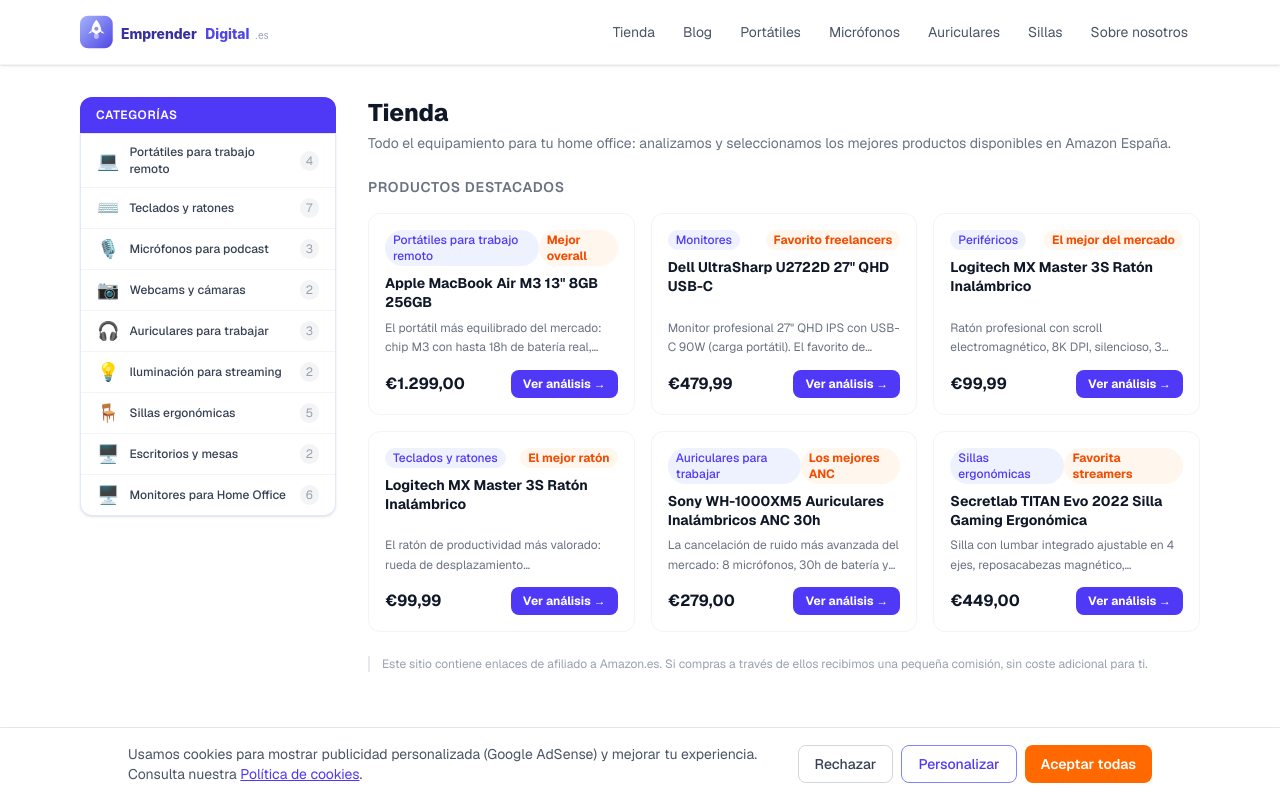
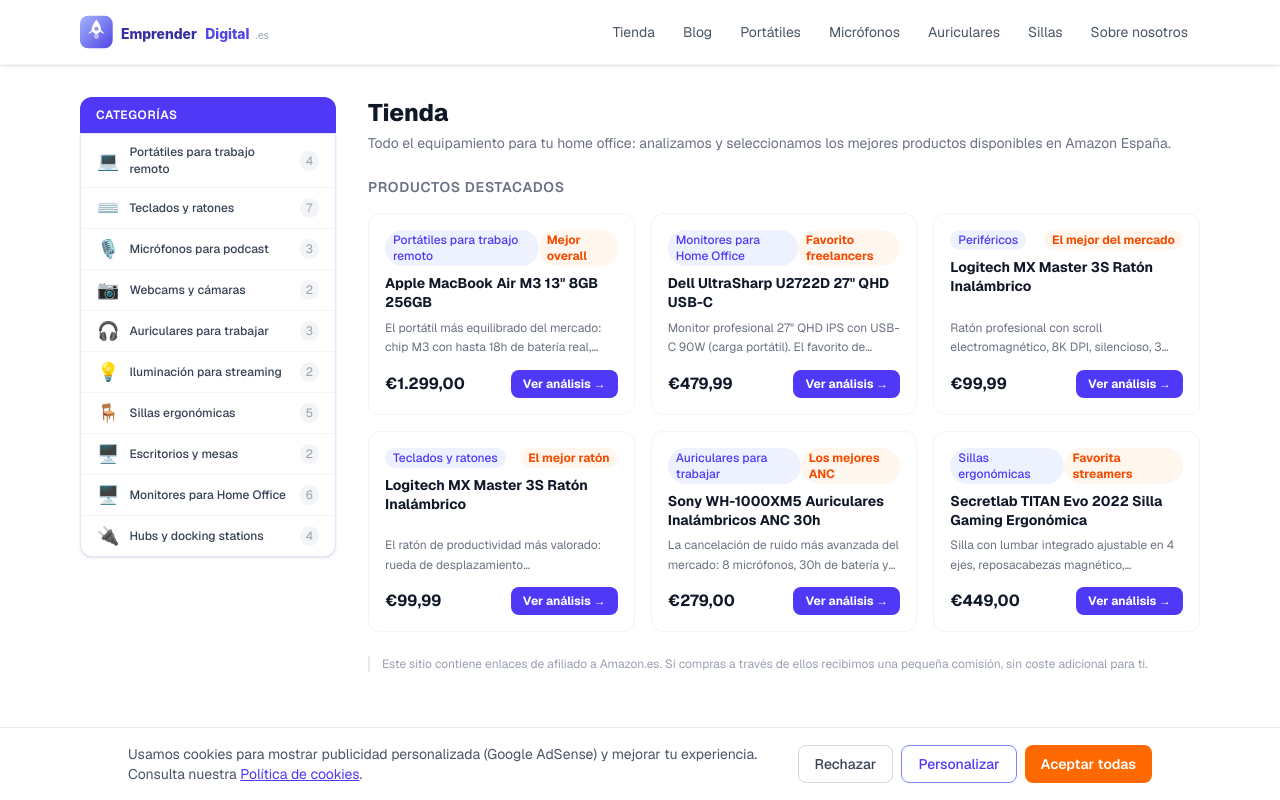
Before and after one commit to mktweb360/emprendedigital, a Next.js app: page /tienda in a window 1280 px wide. Shown: the top 800 px of the page. Built offline with nearby package versions, Linux system fonts and the light colour scheme.

Commit message:
feat: nueva categoría Hubs y docking stations + 4 productos | fix: categoryName Monitores unificado

```diff
--- a/data/products.ts
+++ b/data/products.ts
@@ -28,6 +28,7 @@ export const categories = [
   { slug: "sillas-ergonomicas", name: "Sillas ergonómicas", description: "Sillas de oficina ergonómicas para jornadas largas de trabajo", icon: "🪑", priceRange: "100€ — 800€" },
   { slug: "escritorios", name: "Escritorios y mesas", description: "Escritorios ajustables en altura y mesas de trabajo", icon: "🖥️", priceRange: "80€ — 600€" },
   { slug: "monitores", name: "Monitores para Home Office", description: "Monitores 4K y QHD para trabajo remoto y home office. Con USB-C, Eye-Care y calibración profesional.", icon: "🖥️", priceRange: "180€ — 450€" },
+  { slug: "hubs-docking", name: "Hubs y docking stations", description: "Hubs USB-C multipuerto y docking stations para expandir la conectividad del portátil en home office", icon: "🔌", priceRange: "25€ — 110€" },
 ];
 
 export const products: Product[] = [
@@ -564,7 +565,7 @@ export const products: Product[] = [
     asin: "B08CNRG5B4",
     category: "Monitores",
     categorySlug: "monitores",
-    categoryName: "Monitores",
+    categoryName: "Monitores para Home Office",
     price: "€349,99",
     priceMin: 349,
     rating: 4.7,
@@ -582,7 +583,7 @@ export const products: Product[] = [
     asin: "TODOASIN-ED03",
     category: "Monitores",
     categorySlug: "monitores",
-    categoryName: "Monitores",
+    categoryName: "Monitores para Home Office",
     price: "€279,99",
     priceMin: 279,
     rating: 4.5,
@@ -600,7 +601,7 @@ export const products: Product[] = [
     asin: "TODOASIN-ED04",
     category: "Monitores",
     categorySlug: "monitores",
-    categoryName: "Monitores",
+    categoryName: "Monitores para Home Office",
     price: "€479,99",
     priceMin: 479,
     rating: 4.8,
@@ -687,6 +688,83 @@ export const products: Product[] = [
     specs: { "Conexión": "USB-A/C", "Micrófonos": "3 (cancelación activa)", "Certificación": "Teams + Google Meet", "Cojines": "Espuma de memoria" },
     relatedPosts: ["herramientas-productividad-freelance"],
   },
+
+  // HUBS Y DOCKING STATIONS
+  {
+    slug: "ugreen-revodok-hub-usbc-10en1",
+    name: "UGREEN Revodok Hub USB-C 10 en 1 — HDMI, Ethernet, PD 100W",
+    asin: "B082LPFM1X",
+    category: "Hubs y docking stations",
+    categorySlug: "hubs-docking",
+    categoryName: "Hubs y docking stations",
+    price: "€59,99",
+    priceMin: 60,
+    rating: 4.5,
+    reviewCount: 8700,
+    shortDescription: "Hub USB-C 10 en 1 UGREEN con HDMI 4K, VGA, Ethernet Gigabit, 3× USB 3.0, PD 100W, SD/TF. El más completo para MacBook y portátiles.",
+    fullDescription: "El UGREEN Revodok 10 en 1 convierte un solo puerto USB-C en una estación de trabajo completa. HDMI 4K (30Hz), VGA, Ethernet Gigabit (1000Mbps), 3 puertos USB 3.0, carga PD 100W pass-through, lector SD y microSD y jack 3,5mm. Compatible con MacBook Pro/Air, iPad Pro, Surface y cualquier portátil con USB-C. Sin drivers — plug and play.",
+    pros: ["10 puertos en 1 solo hub", "Ethernet Gigabit para conexión estable", "PD 100W — carga el portátil mientras usas el hub", "HDMI 4K + VGA para doble monitor", "Sin drivers — plug and play"],
+    cons: ["HDMI limitado a 30Hz en 4K", "Puede calentarse con uso intensivo"],
+    specs: { "Puertos": "10 en 1", "HDMI": "4K 30Hz", "Ethernet": "Gigabit 1000Mbps", "USB": "3× USB-A 3.0", "Carga": "PD 100W", "SD/TF": "Sí", "Audio": "Jack 3,5mm" },
+    badge: "Más completo",
+    relatedPosts: ["mejores-hubs-usbc-teletrabajo-2025", "home-office-setup-productivo-guia", "setup-trabajo-remoto-productividad-maxima"],
+  },
+  {
+    slug: "ugreen-revodok-107-hub-7en1-ethernet",
+    name: "UGREEN Revodok 107 Hub USB-C 7 en 1 — Ethernet Gigabit, HDMI 4K 60Hz",
+    asin: "B093FKT9BF",
+    category: "Hubs y docking stations",
+    categorySlug: "hubs-docking",
+    categoryName: "Hubs y docking stations",
+    price: "€44,99",
+    priceMin: 45,
+    rating: 4.6,
+    reviewCount: 12300,
+    shortDescription: "Hub USB-C 7 en 1 con HDMI 4K 60Hz, Ethernet Gigabit, PD 100W y lector SD/TF. Uno de los más vendidos de UGREEN en teletrabajo.",
+    fullDescription: "El UGREEN Revodok 107 combina lo esencial en formato compacto: HDMI 4K a 60Hz, Ethernet Gigabit RJ45, 2 puertos USB-A 3.0 a 5Gbps, carga PD 100W pass-through, lector SD y microTF. Compatible con MacBook Air/Pro, iPad Pro, Chromebook y Windows con USB-C.",
+    pros: ["HDMI 4K 60Hz — fluidez completa", "Ethernet Gigabit estable para videollamadas", "Diseño compacto — fácil de llevar", "PD 100W carga el portátil", "Uno de los más valorados de Amazon"],
+    cons: ["Solo 2 puertos USB-A", "Precio algo superior a alternativas sin Ethernet"],
+    specs: { "Puertos": "7 en 1", "HDMI": "4K 60Hz", "Ethernet": "Gigabit RJ45", "USB": "2× USB-A 3.0", "Carga": "PD 100W", "SD/TF": "Sí" },
+    badge: "Más vendido",
+    relatedPosts: ["mejores-hubs-usbc-teletrabajo-2025", "home-office-setup-productivo-guia"],
+  },
+  {
+    slug: "anker-powerexpand-13en1-docking",
+    name: "Anker PowerExpand 13 en 1 Docking Station USB-C — 85W, 4K HDMI",
+    asin: "B08GM4GRLL",
+    category: "Hubs y docking stations",
+    categorySlug: "hubs-docking",
+    categoryName: "Hubs y docking stations",
+    price: "€109,99",
+    priceMin: 110,
+    rating: 4.4,
+    reviewCount: 5600,
+    shortDescription: "Docking station USB-C Anker 13 en 1 con 85W, HDMI 4K, Ethernet Gigabit y 4× USB-A. La opción premium fija para home office.",
+    fullDescription: "La Anker PowerExpand 13 en 1 es la docking station definitiva para home office. 13 puertos: USB-C 85W para cargar el portátil, HDMI 4K, Ethernet Gigabit, 4× USB-A 3.0, 2× USB-C, lector SD, microSD y audio. Conecta y desconecta el portátil con un solo cable. Anker garantía 18 meses y soporte en español.",
+    pros: ["13 puertos — la docking más completa", "85W para cargar portátil rápidamente", "Un solo cable al escritorio", "Garantía Anker 18 meses", "Compatible Mac, Windows y Chrome OS"],
+    cons: ["Precio más elevado", "Requiere fuente de alimentación externa"],
+    specs: { "Puertos": "13 en 1", "Carga portátil": "85W", "HDMI": "4K", "Ethernet": "Gigabit", "USB-A": "4×", "USB-C": "2×", "SD/microSD": "Sí" },
+    relatedPosts: ["mejores-hubs-usbc-teletrabajo-2025", "home-office-setup-productivo-guia", "setup-trabajo-remoto-productividad-maxima"],
+  },
+  {
+    slug: "anker-hub-usbc-5en1-ethernet",
+    name: "Anker Hub USB-C 5 en 1 — HDMI 4K, Ethernet, 3× USB 3.0",
+    asin: "B07X8ZLYLR",
+    category: "Hubs y docking stations",
+    categorySlug: "hubs-docking",
+    categoryName: "Hubs y docking stations",
+    price: "€27,99",
+    priceMin: 28,
+    rating: 4.4,
+    reviewCount: 9200,
+    shortDescription: "Hub USB-C Anker 5 en 1: HDMI 4K, Ethernet Gigabit y 3 USB 3.0. La solución compacta para llevar al trabajo o de viaje.",
+    fullDescription: "El hub más ligero y compacto de Anker con conectividad esencial: HDMI 4K para monitor externo, Ethernet Gigabit para conexión cableada estable y 3 puertos USB-A 3.0 para periféricos. Sin carga PD pero con precio muy contenido y tamaño de bolsillo. Sin drivers — plug and play.",
+    pros: ["Muy compacto — ideal para viaje", "Ethernet Gigabit incorporado", "3 puertos USB-A para periféricos", "Precio muy accesible", "Plug and play sin drivers"],
+    cons: ["Sin carga PD — no carga el portátil", "Solo HDMI (no VGA ni DisplayPort)"],
+    specs: { "Puertos": "5 en 1", "HDMI": "4K", "Ethernet": "Gigabit", "USB-A": "3×", "Carga PD": "No", "Tamaño": "Compacto" },
+    relatedPosts: ["mejores-hubs-usbc-teletrabajo-2025"],
+  },
+
 ];
 
 export function getProductsByCategory(categorySlug: string): Product[] {
```
